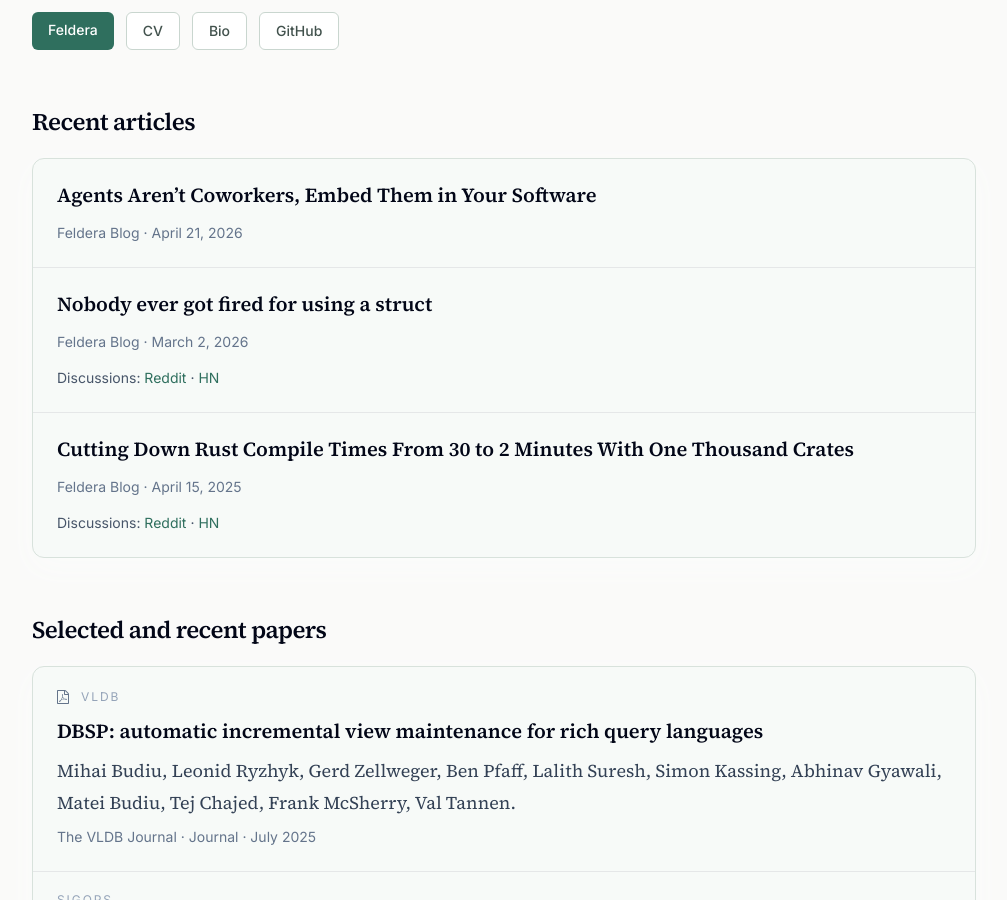
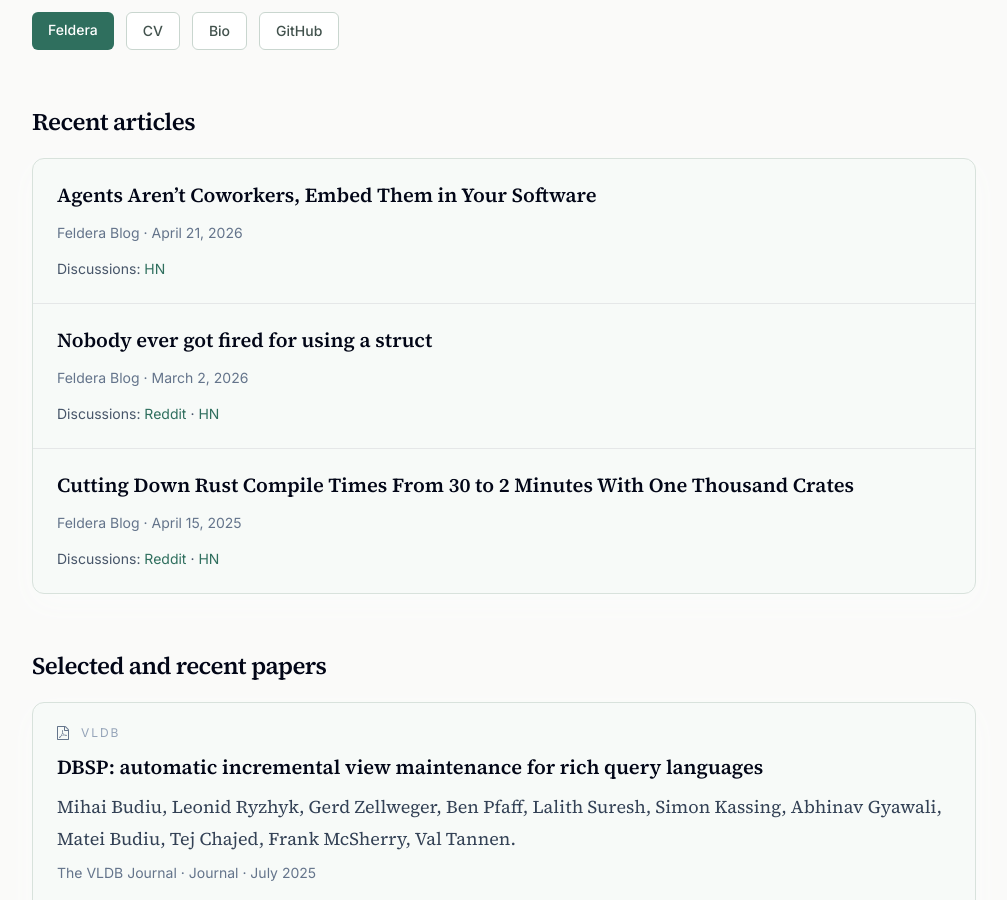
Before and after one commit to gz/website, a Jekyll site: the page built from index.html, in a window 1280 px wide and 900 px high, scrolled down 501 px. Shown: the whole window, without its empty margins (136-1143 px from the left). Built offline with Jekyll 4.4.1, drawn with Linux system fonts in a browser that asks for light colours; nearby versions of some CDN libraries.

Commit message:
Add HN link for AI coworkers post

```diff
--- a/_data/external_posts.yml
+++ b/_data/external_posts.yml
@@ -2,6 +2,9 @@
   url: "https://www.feldera.com/blog/ai-agents-arent-coworkers-embed-them-in-your-software"
   source: "Feldera Blog"
   date: 2026-04-21
+  discussions:
+    - label: "HN"
+      url: "https://news.ycombinator.com/item?id=47905837"
 
 - title: "Nobody ever got fired for using a struct"
   url: "https://www.feldera.com/blog/nobody-ever-got-fired-for-using-a-struct"
```
